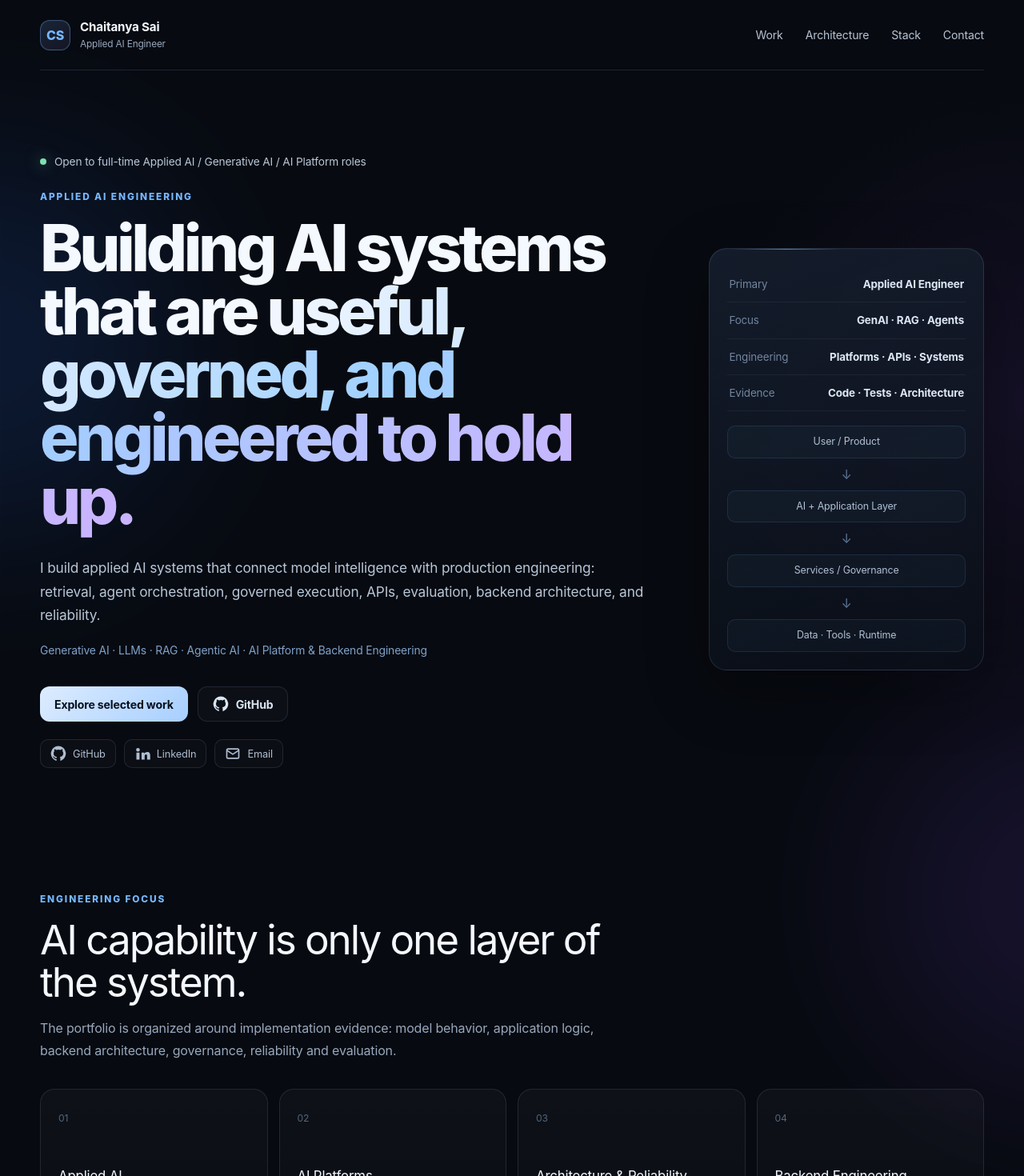
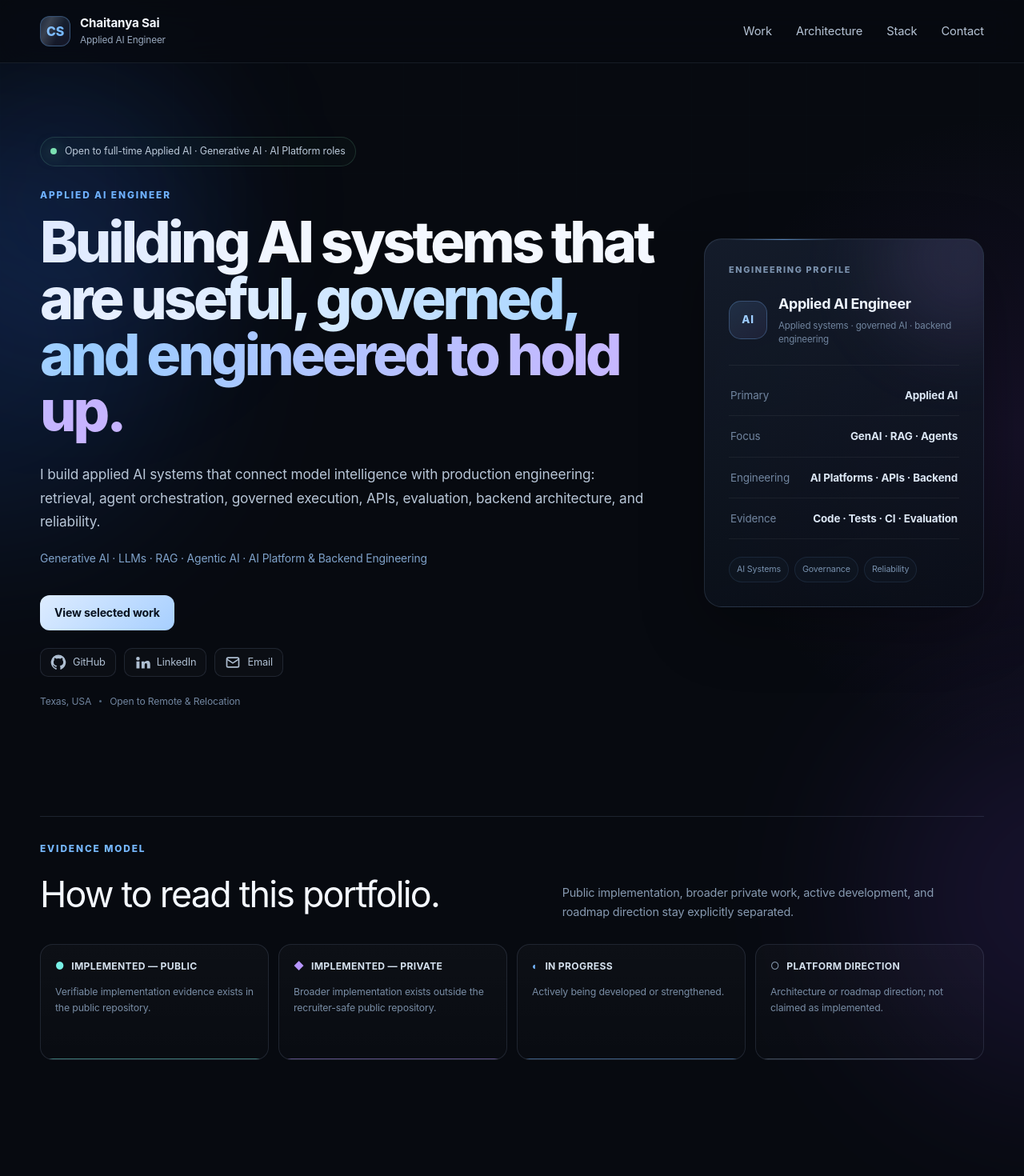
Before and after one commit to chaitanyaAI-careers/Portfolio, a Next.js app: page / in a window 1280 px wide. Shown: the top 1470 px of the page at 80% size. Built offline with nearby package versions, Linux system fonts and the light colour scheme; no server answers.

Commit message:
Build Portfolio V2 hero and evidence model

```diff
--- a/app/globals.css
+++ b/app/globals.css
@@ -647,3 +647,464 @@ main {
   letter-spacing: .08em;
   text-transform: uppercase;
 }
+
+/* ============================================================
+   PORTFOLIO V2 — TOP-OF-PAGE VISUAL SYSTEM
+   Old personal-portfolio rhythm + verified V2 evidence model.
+   ============================================================ */
+
+main::before {
+  content: "";
+  position: absolute;
+  inset: 0;
+  z-index: 0;
+  pointer-events: none;
+  opacity: .16;
+  background-image:
+    linear-gradient(rgba(118, 184, 255, .055) 1px, transparent 1px),
+    linear-gradient(90deg, rgba(118, 184, 255, .055) 1px, transparent 1px);
+  background-size: 72px 72px;
+  mask-image: linear-gradient(to bottom, black 0%, transparent 44rem);
+}
+
+.site-nav {
+  position: sticky;
+  top: 0;
+  z-index: 50;
+  border-bottom: 1px solid rgba(152, 177, 211, .11);
+  background: rgba(7, 10, 16, .72);
+  backdrop-filter: blur(20px) saturate(135%);
+  -webkit-backdrop-filter: blur(20px) saturate(135%);
+}
+
+.site-nav .nav {
+  min-height: 78px;
+  border-bottom: 0;
+}
+
+.site-nav .brand-mark {
+  position: relative;
+  overflow: hidden;
+}
+
+.site-nav .brand-mark::after {
+  content: "";
+  position: absolute;
+  inset: -60% 35% -60% -30%;
+  transform: rotate(25deg);
+  background: linear-gradient(
+    90deg,
+    transparent,
+    rgba(255, 255, 255, .15),
+    transparent
+  );
+}
+
+.site-nav .nav-links a {
+  position: relative;
+  padding: 8px 0;
+}
+
+.site-nav .nav-links a::after {
+  content: "";
+  position: absolute;
+  left: 0;
+  right: 100%;
+  bottom: 1px;
+  height: 1px;
+  background: linear-gradient(90deg, var(--blue), var(--cyan));
+  transition: right .2s ease;
+}
+
+.site-nav .nav-links a:hover::after {
+  right: 0;
+}
+
+.hero {
+  min-height: calc(100vh - 78px);
+  padding-top: 88px;
+  padding-bottom: 92px;
+  grid-template-columns: minmax(0, 1.28fr) minmax(330px, .72fr);
+  gap: clamp(42px, 6vw, 88px);
+}
+
+.hero-copy {
+  position: relative;
+}
+
+.hero-copy::before {
+  content: "";
+  position: absolute;
+  width: 24rem;
+  height: 24rem;
+  top: -7rem;
+  left: -10rem;
+  border-radius: 999px;
+  background: rgba(52, 115, 255, .11);
+  filter: blur(85px);
+  pointer-events: none;
+}
+
+.hero .availability {
+  position: relative;
+  width: fit-content;
+  padding: 8px 12px;
+  margin-bottom: 28px;
+  border: 1px solid rgba(124, 224, 178, .16);
+  border-radius: 999px;
+  background: rgba(124, 224, 178, .025);
+  font-size: .78rem;
+}
+
+.hero h1 {
+  max-width: 900px;
+  font-size: clamp(3.25rem, 6vw, 5.9rem);
+}
+
+.hero-lede {
+  max-width: 720px;
+}
+
+.positioning {
+  max-width: 760px;
+  line-height: 1.65;
+}
+
+.hero-meta {
+  display: flex;
+  flex-wrap: wrap;
+  align-items: center;
+  gap: 10px;
+  margin-top: 22px;
+  color: #71859f;
+  font-size: .76rem;
+}
+
+.hero-meta i {
+  width: 3px;
+  height: 3px;
+  border-radius: 50%;
+  background: #50667f;
+}
+
+.profile-panel {
+  isolation: isolate;
+  padding: 28px;
+  overflow: hidden;
+}
+
+.profile-panel::after {
+  content: "";
+  position: absolute;
+  z-index: -1;
+  width: 13rem;
+  height: 13rem;
+  right: -5rem;
+  top: -5rem;
+  border-radius: 999px;
+  background: rgba(183, 149, 255, .12);
+  filter: blur(48px);
+}
+
+.profile-kicker {
+  margin: 0 0 22px;
+  color: #7c93af;
+  font-size: .68rem;
+  font-weight: 800;
+  letter-spacing: .15em;
+  text-transform: uppercase;
+}
+
+.profile-heading {
+  display: flex;
+  align-items: center;
+  gap: 14px;
+  padding-bottom: 24px;
+  border-bottom: 1px solid rgba(255, 255, 255, .06);
+}
+
+.profile-heading > div {
+  display: grid;
+  gap: 5px;
+}
+
+.profile-heading strong {
+  color: #eef5ff;
+  font-size: 1.12rem;
+  letter-spacing: -.02em;
+}
+
+.profile-heading small {
+  color: #71859f;
+  font-size: .72rem;
+  line-height: 1.45;
+}
+
+.profile-mark {
+  flex: 0 0 auto;
+  width: 48px;
+  height: 48px;
+  display: grid;
+  place-items: center;
+  border: 1px solid rgba(118, 184, 255, .28);
+  border-radius: 15px;
+  background:
+    linear-gradient(
+      145deg,
+      rgba(118, 184, 255, .14),
+      rgba(183, 149, 255, .08)
+    );
+  color: #9dcdff;
+  font-size: .82rem;
+  font-weight: 850;
+  letter-spacing: .06em;
+}
+
+.profile-signals {
+  margin-top: 12px;
+}
+
+.profile-panel .signal-row {
+  padding: 15px 2px;
+}
+
+.profile-proof {
+  display: flex;
+  flex-wrap: wrap;
+  gap: 7px;
+  margin-top: 22px;
+}
+
+.profile-proof span {
+  padding: 7px 9px;
+  border: 1px solid rgba(118, 184, 255, .11);
+  border-radius: 999px;
+  background: rgba(118, 184, 255, .025);
+  color: #7891ae;
+  font-size: .67rem;
+}
+
+.evidence-intro {
+  position: relative;
+  z-index: 1;
+  padding: 34px 0 76px;
+}
+
+.evidence-intro-heading {
+  display: grid;
+  grid-template-columns: minmax(0, .8fr) minmax(320px, .7fr);
+  gap: 50px;
+  align-items: end;
+  padding-top: 32px;
+  border-top: 1px solid var(--line);
+}
+
+.evidence-intro-heading h2 {
+  margin: 0;
+  font-size: clamp(1.8rem, 3.5vw, 2.8rem);
+  letter-spacing: -.04em;
+}
+
+.evidence-intro-heading > p {
+  margin: 0;
+  color: #879ab1;
+  line-height: 1.65;
+  font-size: .9rem;
+}
+
+.status-legend-grid {
+  display: grid;
+  grid-template-columns: repeat(4, minmax(0, 1fr));
+  gap: 12px;
+  margin-top: 28px;
+}
+
+.legend-card {
+  position: relative;
+  min-height: 145px;
+  padding: 18px;
+  overflow: hidden;
+  border: 1px solid var(--line);
+  border-radius: 16px;
+  background:
+    linear-gradient(
+      180deg,
+      rgba(255, 255, 255, .028),
+      rgba(255, 255, 255, .012)
+    );
+}
+
+.legend-card::after {
+  content: "";
+  position: absolute;
+  inset: auto 0 0;
+  height: 1px;
+  opacity: .45;
+}
+
+.legend-public::after {
+  background: var(--cyan);
+}
+
+.legend-private::after {
+  background: var(--violet);
+}
+
+.legend-in-progress::after {
+  background: var(--blue);
+}
+
+.legend-planned::after {
+  background: #73869e;
+}
+
+.legend-topline {
+  display: flex;
+  align-items: center;
+  gap: 9px;
+}
+
+.legend-topline strong {
+  color: #d5e1ee;
+  font-size: .76rem;
+  letter-spacing: .025em;
+  text-transform: uppercase;
+}
+
+.legend-symbol {
+  font-size: .78rem;
+}
+
+.legend-public .legend-symbol {
+  color: var(--cyan);
+}
+
+.legend-private .legend-symbol {
+  color: var(--violet);
+}
+
+.legend-in-progress .legend-symbol {
+  color: var(--blue);
+}
+
+.legend-planned .legend-symbol {
+  color: #8497ac;
+}
+
+.legend-card p {
+  margin: 13px 0 0;
+  color: #788ca4;
+  font-size: .77rem;
+  line-height: 1.55;
+}
+
+@media (max-width: 900px) {
+  .hero {
+    min-height: auto;
+    grid-template-columns: 1fr;
+  }
+
+  .profile-panel {
+    max-width: none;
+  }
+
+  .evidence-intro-heading {
+    grid-template-columns: 1fr;
+    gap: 16px;
+  }
+
+  .status-legend-grid {
+    grid-template-columns: repeat(2, minmax(0, 1fr));
+  }
+}
+
+@media (max-width: 640px) {
+  .site-nav .nav {
+    min-height: 70px;
+  }
+
+  .hero {
+    padding-top: 58px;
+    padding-bottom: 62px;
+  }
+
+  .hero .availability {
+    border-radius: 13px;
+    line-height: 1.45;
+  }
+
+  .profile-panel {
+    padding: 22px;
+  }
+
+  .status-legend-grid {
+    grid-template-columns: 1fr;
+  }
+
+  .legend-card {
+    min-height: auto;
+  }
+
+  .evidence-intro {
+    padding-bottom: 48px;
+  }
+}
+
+/* Portfolio V2 hero balance refinement */
+
+.site-nav .nav-links {
+  font-size: .92rem;
+  gap: 30px;
+}
+
+.hero {
+  min-height: auto;
+  padding-top: 92px;
+  padding-bottom: 76px;
+  grid-template-columns: minmax(0, 1.48fr) minmax(350px, .62fr);
+  gap: clamp(46px, 5vw, 72px);
+  align-items: center;
+}
+
+.hero h1 {
+  max-width: 830px;
+  font-size: clamp(3.4rem, 5.6vw, 5.65rem);
+}
+
+.hero-lede {
+  max-width: 760px;
+}
+
+.profile-panel {
+  width: 100%;
+  max-width: 390px;
+  justify-self: end;
+  padding: 30px;
+}
+
+.evidence-intro {
+  padding-top: 58px;
+}
+
+@media (max-width: 900px) {
+  .hero {
+    grid-template-columns: 1fr;
+    padding-top: 70px;
+  }
+
+  .profile-panel {
+    max-width: 620px;
+    justify-self: start;
+  }
+}
+
+@media (max-width: 640px) {
+  .hero {
+    padding-top: 54px;
+    padding-bottom: 52px;
+  }
+
+  .hero h1 {
+    font-size: clamp(2.75rem, 13vw, 4rem);
+  }
+}
--- a/app/page.tsx
+++ b/app/page.tsx
@@ -26,6 +26,7 @@ export default function Home() {
       <div className="ambient ambient-one" />
       <div className="ambient ambient-two" />
 
+      <header className="site-nav">
         <nav className="nav shell" aria-label="Primary navigation">
           <a className="brand" href="#top" aria-label="Chaitanya Sai home">
             <span className="brand-mark">CS</span>
@@ -42,26 +43,37 @@ export default function Home() {
             <a href="#contact">Contact</a>
           </div>
         </nav>
+      </header>
 
       <section id="top" className="hero shell">
         <div className="hero-copy">
-          <p className="availability"><span /> Open to full-time Applied AI / Generative AI / AI Platform roles</p>
-          <p className="eyebrow">Applied AI Engineering</p>
+          <p className="availability">
+            <span />
+            Open to full-time Applied AI · Generative AI · AI Platform roles
+          </p>
+
+          <p className="eyebrow">Applied AI Engineer</p>
+
           <h1>
             Building AI systems that are
             <span> useful, governed, and engineered to hold up.</span>
           </h1>
+
           <p className="hero-lede">{portfolio.intro}</p>
           <p className="positioning">{portfolio.positioning}</p>
 
           <div className="hero-actions">
-            <a className="button button-primary" href="#work">Explore selected work</a>
-            <a className="button button-secondary" href={portfolio.links.github} target="_blank" rel="noreferrer">
-              <GitHubIcon />
-              GitHub
+            <a className="button button-primary" href="#work">
+              View selected work
             </a>
+
             {portfolio.resumeUrl ? (
-              <a className="button button-secondary" href={portfolio.resumeUrl} target="_blank" rel="noreferrer">
+              <a
+                className="button button-secondary"
+                href={portfolio.resumeUrl}
+                target="_blank"
+                rel="noreferrer"
+              >
                 Resume
                 <ExternalIcon />
               </a>
@@ -69,36 +81,86 @@ export default function Home() {
           </div>
 
           <SocialLinks />
+
+          <div className="hero-meta" aria-label="Location and work preference">
+            <span>Texas, USA</span>
+            <i />
+            <span>Open to Remote & Relocation</span>
+          </div>
         </div>
 
-        <aside className="hero-panel" aria-label="Engineering profile summary">
+        <aside className="hero-panel profile-panel" aria-label="Engineering profile">
+          <p className="profile-kicker">Engineering profile</p>
+
+          <div className="profile-heading">
+            <span className="profile-mark">AI</span>
+
+            <div>
+              <strong>{portfolio.headline}</strong>
+              <small>Applied systems · governed AI · backend engineering</small>
+            </div>
+          </div>
+
+          <div className="profile-signals">
             <div className="signal-row">
               <span className="signal-label">Primary</span>
-            <strong>Applied AI Engineer</strong>
+              <strong>Applied AI</strong>
             </div>
+
             <div className="signal-row">
               <span className="signal-label">Focus</span>
               <strong>GenAI · RAG · Agents</strong>
             </div>
+
             <div className="signal-row">
               <span className="signal-label">Engineering</span>
-            <strong>Platforms · APIs · Systems</strong>
+              <strong>AI Platforms · APIs · Backend</strong>
             </div>
+
             <div className="signal-row">
               <span className="signal-label">Evidence</span>
-            <strong>Code · Tests · Architecture</strong>
+              <strong>Code · Tests · CI · Evaluation</strong>
+            </div>
           </div>
 
-          <div className="mini-architecture" aria-label="Simplified engineering architecture flow">
-            <span>User / Product</span>
-            <b>↓</b>
-            <span>AI + Application Layer</span>
-            <b>↓</b>
-            <span>Services / Governance</span>
-            <b>↓</b>
-            <span>Data · Tools · Runtime</span>
+          <div className="profile-proof">
+            <span>AI Systems</span>
+            <span>Governance</span>
+            <span>Reliability</span>
           </div>
         </aside>
+      </section>
+
+      <section className="evidence-intro shell" aria-labelledby="evidence-model-title">
+        <div className="evidence-intro-heading">
+          <div>
+            <p className="eyebrow">Evidence model</p>
+            <h2 id="evidence-model-title">How to read this portfolio.</h2>
+          </div>
+
+          <p>
+            Public implementation, broader private work, active development,
+            and roadmap direction stay explicitly separated.
+          </p>
+        </div>
+
+        <div className="status-legend-grid">
+          {portfolio.statusLegend.map((item) => (
+            <article
+              className={`legend-card legend-${item.status}`}
+              key={item.status}
+            >
+              <div className="legend-topline">
+                <span className="legend-symbol" aria-hidden="true">
+                  {item.symbol}
+                </span>
+                <strong>{item.title}</strong>
+              </div>
+
+              <p>{item.text}</p>
+            </article>
+          ))}
+        </div>
       </section>
 
       <section id="architecture" className="section shell">
```
Lines whose indentation alone changed are shown as unchanged.
